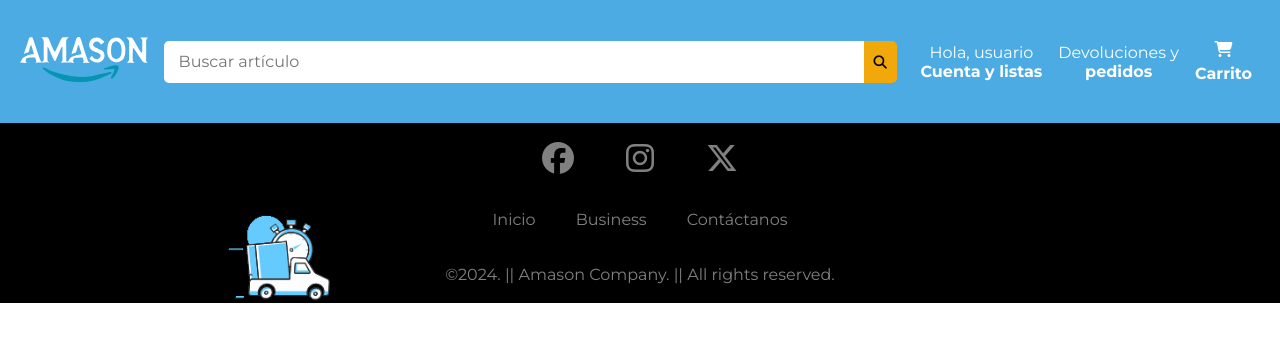
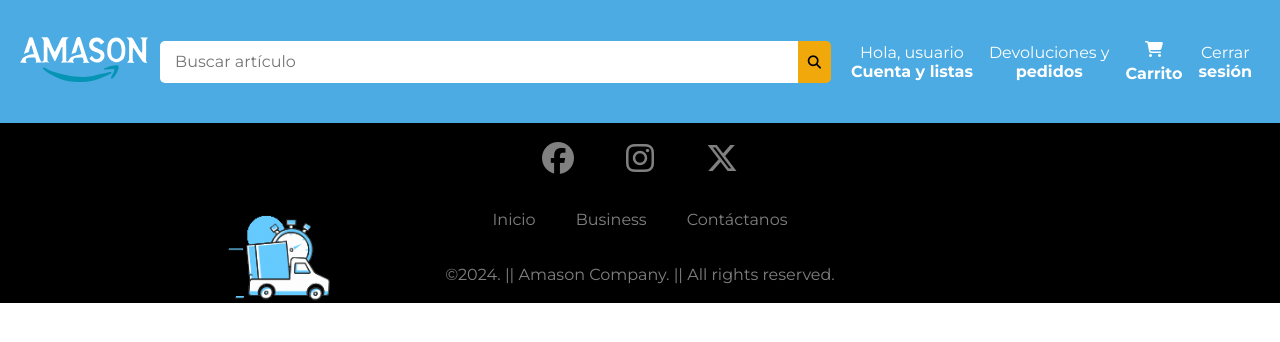
Before and after one commit to sofiaSm12189/Amason_Vue_2024, a Vue app: page /Main in a window 1280 px wide. Shown: the top 342 px of the page. Built offline with nearby package versions, Linux system fonts and the light colour scheme.

Commit message:
Cerrrar Sesión

```diff
--- a/api/auth.js
+++ b/api/auth.js
@@ -4,70 +4,79 @@ import axios from 'axios'
 export async function loginUser(userData) {
   try {
     // Enviar solicitud de inicio de sesión
-    const response = await apiClient.post('/login', userData);
-    const token = response.data.token;
-    const pivotId = response.data.roles[0].pivot.user_id;
-    const roles = response.data.roles;
-    console.log(roles);
-    const roleNames = roles.map(role => role.name);
+    const response = await apiClient.post('/login', userData)
+    const token = response.data.token
+    const pivotId = response.data.roles[0].pivot.user_id
+    const roles = response.data.roles
+    console.log(roles)
+    const roleNames = roles.map((role) => role.name)
 
     // Guardar token y pivotId en localStorage
-    localStorage.setItem('token', token);
-    localStorage.setItem('pivotId', pivotId);
-    localStorage.setItem('roles', roleNames);
-    axios.defaults.headers.common['Authorization'] = `Bearer ${token}`;
+    localStorage.setItem('token', token)
+    localStorage.setItem('pivotId', pivotId)
+    localStorage.setItem('roles', roleNames)
+    axios.defaults.headers.common['Authorization'] = `Bearer ${token}`
 
-    return response;
+    return response
   } catch (error) {
     // Analizar el tipo de error
     if (error.response) {
       // Errores de respuesta del servidor
       switch (error.response.status) {
         case 404:
-          return Promise.reject(new Error("Usuario no encontrado"));
+          return Promise.reject(new Error('Usuario no encontrado'))
         case 401:
-          return Promise.reject(new Error("Credenciales incorrectas"));
+          return Promise.reject(new Error('Credenciales incorrectas'))
         case 500:
-          return Promise.reject(new Error("Error del servidor, intenta más tarde"));
+          return Promise.reject(new Error('Error del servidor, intenta más tarde'))
         default:
-          return Promise.reject(new Error("Ocurrió un error, intenta de nuevo"));
+          return Promise.reject(new Error('Ocurrió un error, intenta de nuevo'))
       }
     } else if (error.request) {
       // Sin respuesta del servidor
-      return Promise.reject(new Error("No se pudo conectar con el servidor"));
+      return Promise.reject(new Error('No se pudo conectar con el servidor'))
     } else {
       // Errores en la configuración de la solicitud
-      return Promise.reject(new Error("Error al configurar la solicitud"));
+      return Promise.reject(new Error('Error al configurar la solicitud'))
     }
   }
 }
 
-
 export async function registerUser(userData) {
   try {
     // Enviar solicitud de registro
-    const response = await apiClient.post('/register', userData);
-    return response;
+    const response = await apiClient.post('/register', userData)
+    return response
   } catch (error) {
     if (error.response) {
       switch (error.response.status) {
         case 409:
-          return Promise.reject(new Error("El correo ya está registrado"));
+          return Promise.reject(new Error('El correo ya está registrado'))
         case 400:
-          return Promise.reject(new Error("Datos de registro inválidos"));
+          return Promise.reject(new Error('Datos de registro inválidos'))
         case 422:
-          return Promise.reject(new Error("El correo ya está registrado o datos inválidos"));
+          return Promise.reject(new Error('El correo ya está registrado o datos inválidos'))
         case 500:
-          return Promise.reject(new Error("Error del servidor, intenta más tarde"));
+          return Promise.reject(new Error('Error del servidor, intenta más tarde'))
         default:
-          return Promise.reject(new Error("Ocurrió un error, intenta de nuevo"));
+          return Promise.reject(new Error('Ocurrió un error, intenta de nuevo'))
       }
     } else if (error.request) {
       // Sin respuesta del servidor
-      return Promise.reject(new Error("No se pudo conectar con el servidor"));
+      return Promise.reject(new Error('No se pudo conectar con el servidor'))
     } else {
       // Errores en la configuración de la solicitud
-      return Promise.reject(new Error("Error al configurar la solicitud"));
+      return Promise.reject(new Error('Error al configurar la solicitud'))
     }
   }
 }
+
+export function logoutUser() {
+  localStorage.removeItem('token')
+  localStorage.removeItem('pivotId')
+  localStorage.removeItem('roles')
+
+  delete axios.defaults.headers.common['Authorization']
+
+  window.location.href = '/'
+}
--- a/src/components/LayoutComponents/NavBar.vue
+++ b/src/components/LayoutComponents/NavBar.vue
@@ -1,10 +1,15 @@
 <template>
   <nav>
     <router-link to="/Menu">
-      <img src="@/assets/Amason_White.svg" alt="Logo" class="logo-img" style="width: 128px; height: auto;">
+      <img
+        src="@/assets/Amason_White.svg"
+        alt="Logo"
+        class="logo-img"
+        style="width: 128px; height: auto"
+      />
     </router-link>
     <div class="search-container">
-      <input type="text" placeholder="Buscar artículo" aria-label="Buscar">
+      <input type="text" placeholder="Buscar artículo" aria-label="Buscar" />
       <button type="button" aria-label="Buscar">
         <i class="fas fa-search" aria-hidden="true"></i>
       </button>
@@ -29,13 +34,18 @@
           <div class="line-2">Carrito</div>
         </router-link>
         <div class="cart-toggle">
-        <PopUpCart />
+          <PopUpCart />
         </div>
+      </li>
+      <li>
+        <a href="#" @click.prevent="logout">
+          <div class="line-1">Cerrar</div>
+          <div class="line-2">sesión</div>
+        </a>
       </li>
     </ul>
 
     <div class="bottom-nav">
-
       <div class="containerOption">
         <router-link to="/Menu" class="nav-icon" aria-label="Inicio">
           <i class="fas fa-home"></i>
@@ -64,15 +74,21 @@
   </nav>
 </template>
 
-
 <script>
-import PopUpCart from '../CartComponents/PopUpCart.vue';
+import PopUpCart from '../CartComponents/PopUpCart.vue'
+import { logoutUser } from '../../../api/auth'
 
 export default {
   components: {
     PopUpCart
   },
-};
+  methods: {
+    logout() {
+      logoutUser() // Llamada a la función que elimina el token y redirige
+      this.$router.push('/login') // Redirige al login después del logout
+    }
+  }
+}
 </script>
 
 <style scoped>
@@ -94,7 +110,6 @@ nav {
   border: none;
   padding: 0;
   cursor: pointer;
-
 }
 
 .search-container {
@@ -149,7 +164,9 @@ nav {
   display: none;
   z-index: 1000;
   border-radius: 8px;
-  transition: opacity 0.3s ease, transform 0.3s ease;
+  transition:
+    opacity 0.3s ease,
+    transform 0.3s ease;
   opacity: 0;
   transform: translateY(-10px);
 }
```
